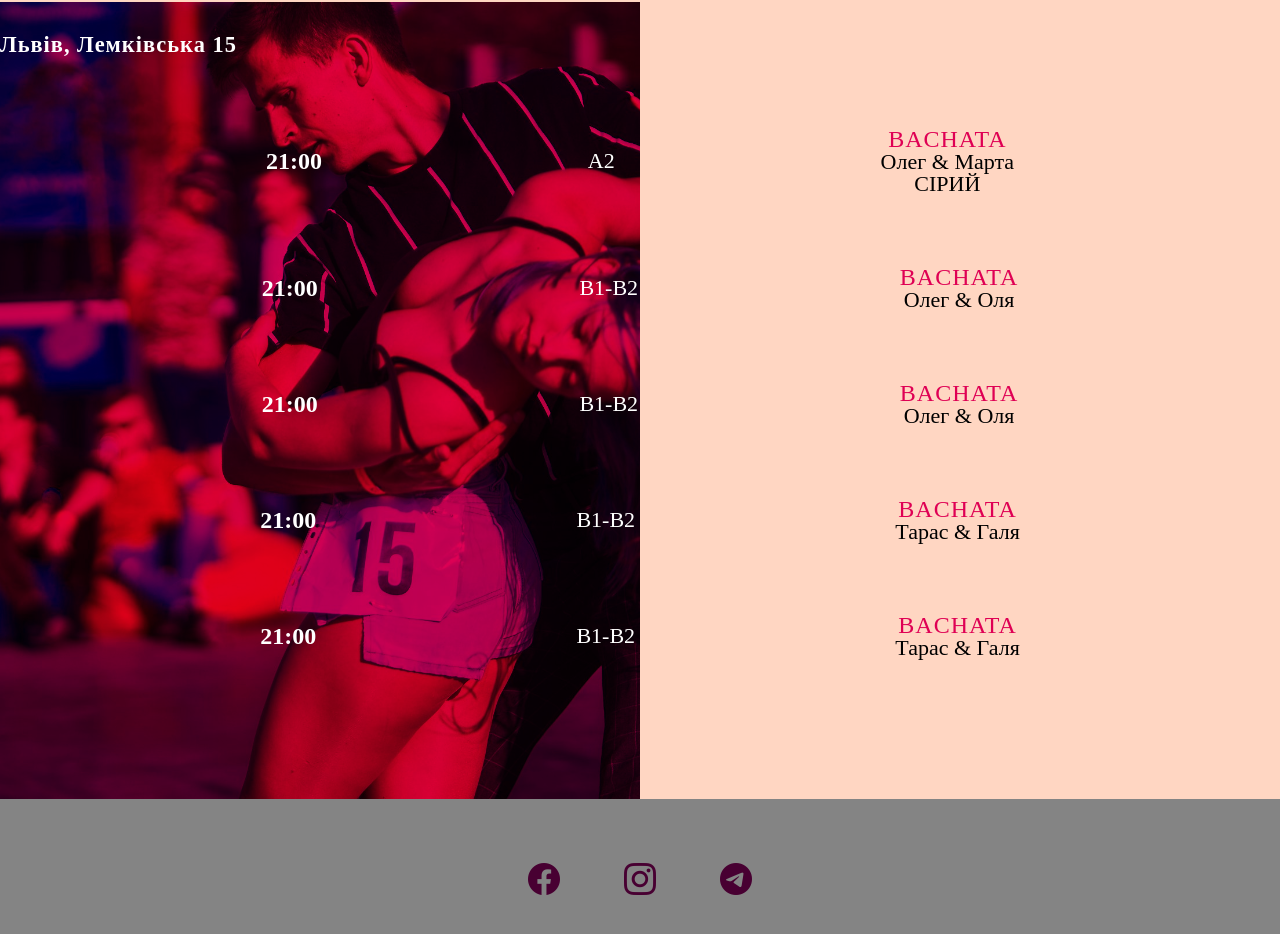
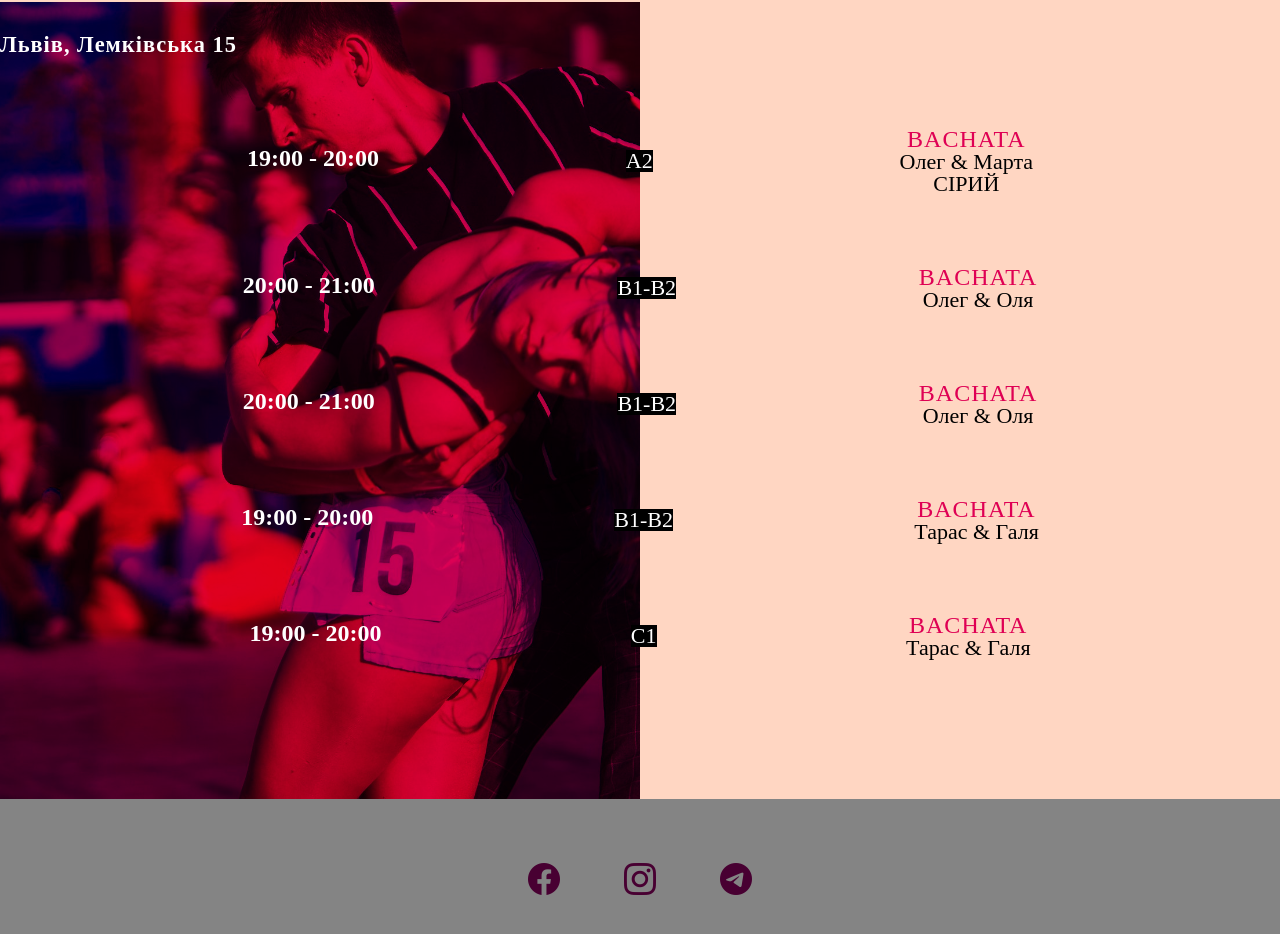
Before and after one commit to Leonidgmn/BDSL, a React (Create React App) app: page /schedule in a window 1280 px wide. Shown: the part 820-1754 px from the top of the page. Built offline with nearby package versions, Linux system fonts and the light colour scheme.

Commit message:
WB-10 commit for Mykola

```diff
--- a/src/components/addressItem.jsx
+++ b/src/components/addressItem.jsx
@@ -3,7 +3,6 @@ import React from 'react'
 
 const AddressItem = ({
   place = '',
-  sotrNewAllDanceArr = [],
   locationAndDance = [],
   setActiveAdress = () => {},
   setActiveDance = () => {}
@@ -12,18 +11,13 @@ const AddressItem = ({
   const onAdressClick = () => {
       setActiveAdress(place);
 
-      const location = locationAndDance.map(loca => {
-        const locaAdress = loca.adress;
-        return locaAdress
-        })
-        console.log(location);
-    if (place === location[0]) {
-        setActiveDance('BACHATA');
-    } else if (place === location[1]) {
-        setActiveDance('BACHATA');
-    } else if (place === location[2]) {
-        setActiveDance('KIZOMBA');
-    }
+
+
+      for (let i=0; i<=locationAndDance.length; i++) {
+        if (place === locationAndDance[i].adress) {
+          setActiveDance(locationAndDance[i].dance1[0])
+        }}
+
   }
 
   return (
--- a/src/components/scheduleItem.jsx
+++ b/src/components/scheduleItem.jsx
@@ -1,13 +1,13 @@
 import React from 'react'
 
 function ScheduleItem(props) {
+
     return (
         <div  className="schedule-item">
             <div className="hour-day-schedule">
-                <p className="hour-schedule">{props.duplicateDay.hour}</p>
-                <p className="hour-schedule">21:00</p>
+                <p className="hour-schedule">{props.data.hour}</p>
             </div>
-            <div style={{color: "white"}} className="level">{props.data.level}</div>
+            <div style={{color: "white", background: "black"}} className="level">{props.data.level}</div>
             <div className="name-schedule">
             <h3 className='name-dance-schedule'>{props.data.dance}</h3>
             <p className='teacher-schedule'>{props.data.teacher}</p>
--- a/src/data/scheduleData.js
+++ b/src/data/scheduleData.js
@@ -46,7 +46,7 @@ export const scheduleData = [
         dance: 'BACHATA',
         day: 'ЧЕТВЕР',
         hour: '19:00 - 20:00',
-        level: 'B1-B2',
+        level: 'C1',
         teacher: 'Тарас & Галя',
     },
     {
@@ -157,7 +157,7 @@ export const locationAndDance = [
     },
 ];
 
-
+console.log(locationAndDance[0].dance1[0]);
 
 
 
```
Also changed, not shown: src/components/schedule.jsx (+24 -0 lines).
